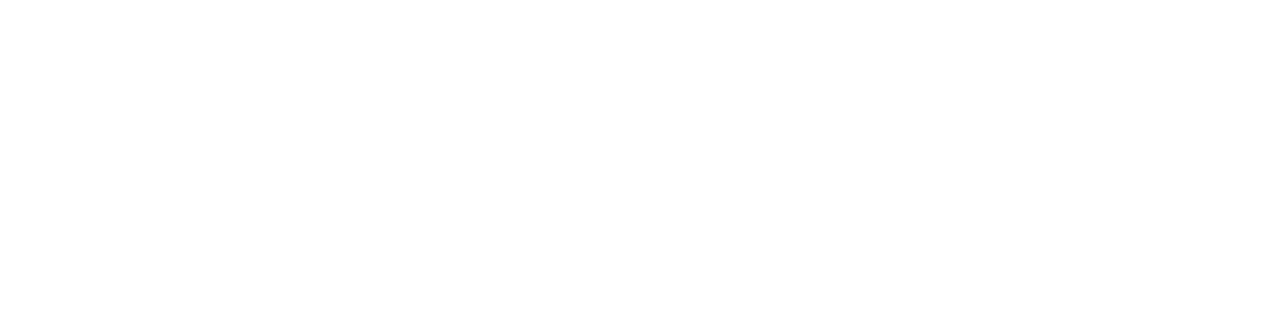
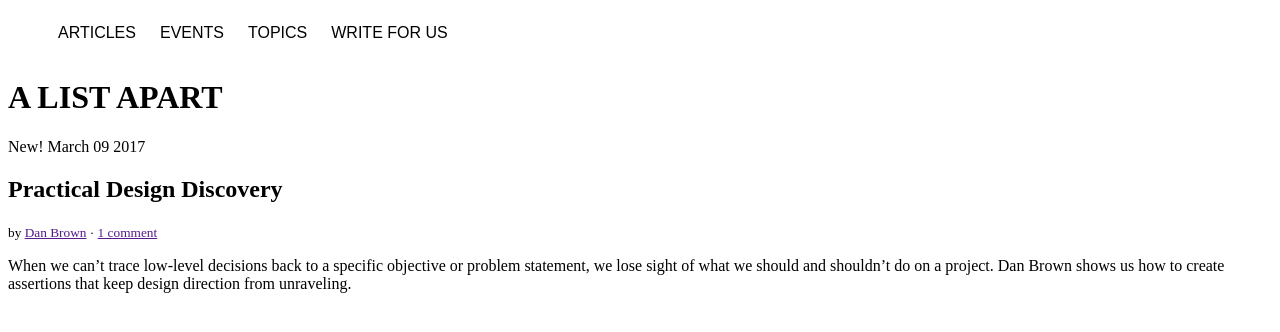
Before and after one commit to AMahinko/html_layout, a plain HTML site: page index.html in a window 1280 px wide. Drawn offline with Linux system fonts and the light colour scheme.

Commit message:
Feature article implemented.

```diff
--- a/css/style.css
+++ b/css/style.css
@@ -1,9 +1,11 @@
 .navbar {
   display: inline-block;
-  margin: auto;
   width: 100%;
+  background-color: white;
 }
 
 li {
   display: inline;
+  padding: 10px;
+  font-family: "Franklin-ITC", sans-serif;
 }
--- a/index.html
+++ b/index.html
@@ -0,0 +1,33 @@
+<!DOCTYPE html>
+<html>
+  <head>
+    <meta charset="utf-8">
+    <link rel="stylesheet" href="css/style.css">
+    <title>A list apart</title>
+  </head>
+  <body>
+    <header class = "navbar">
+        <ul>
+          <li>ARTICLES</li>
+          <li>EVENTS</li>
+          <li>TOPICS</li>
+          <li>WRITE FOR US</li>
+        </ul>
+      </header>
+      <h1>
+        A LIST APART
+      </h1>
+      <div class="Feature">
+
+        <p>New! March 09 2017</p>
+        <h2>Practical Design Discovery</h2>
+        <small>by <a href="">Dan Brown</a> · <a href="">1 comment</a></small>
+      </br>
+      <p>When we can’t trace low-level decisions back to a specific objective or problem statement, we lose sight of what we should and shouldn’t do on a project. Dan Brown shows us how to create assertions that keep design direction from unraveling.</p>
+
+
+
+      </div>
+
+  </body>
+</html>
```
